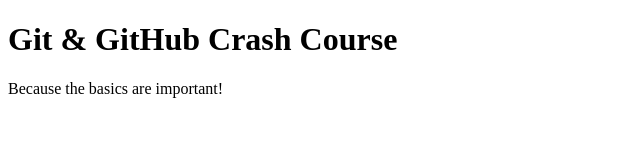
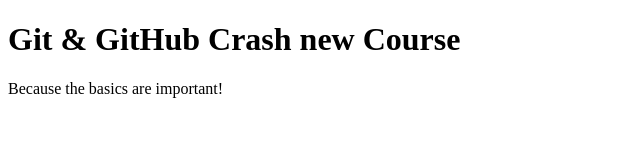
Before and after one commit to Spartan-Onslaught/01-Starting-Project, a plain HTML site: page index.html in a window 1280 px wide. Shown: the whole page, without its empty margins (0-640 px from the left). Drawn offline with Linux system fonts and the light colour scheme.

Commit message:
new branch change-1

```diff
--- a/index.html
+++ b/index.html
@@ -7,7 +7,7 @@
     <title>Git & GitHub Crash Course</title>
   </head>
   <body>
-    <h1>Git & GitHub Crash Course</h1>
+    <h1>Git & GitHub Crash new Course</h1>
     <p>Because the basics are important!</p>
   </body>
 </html>
```
